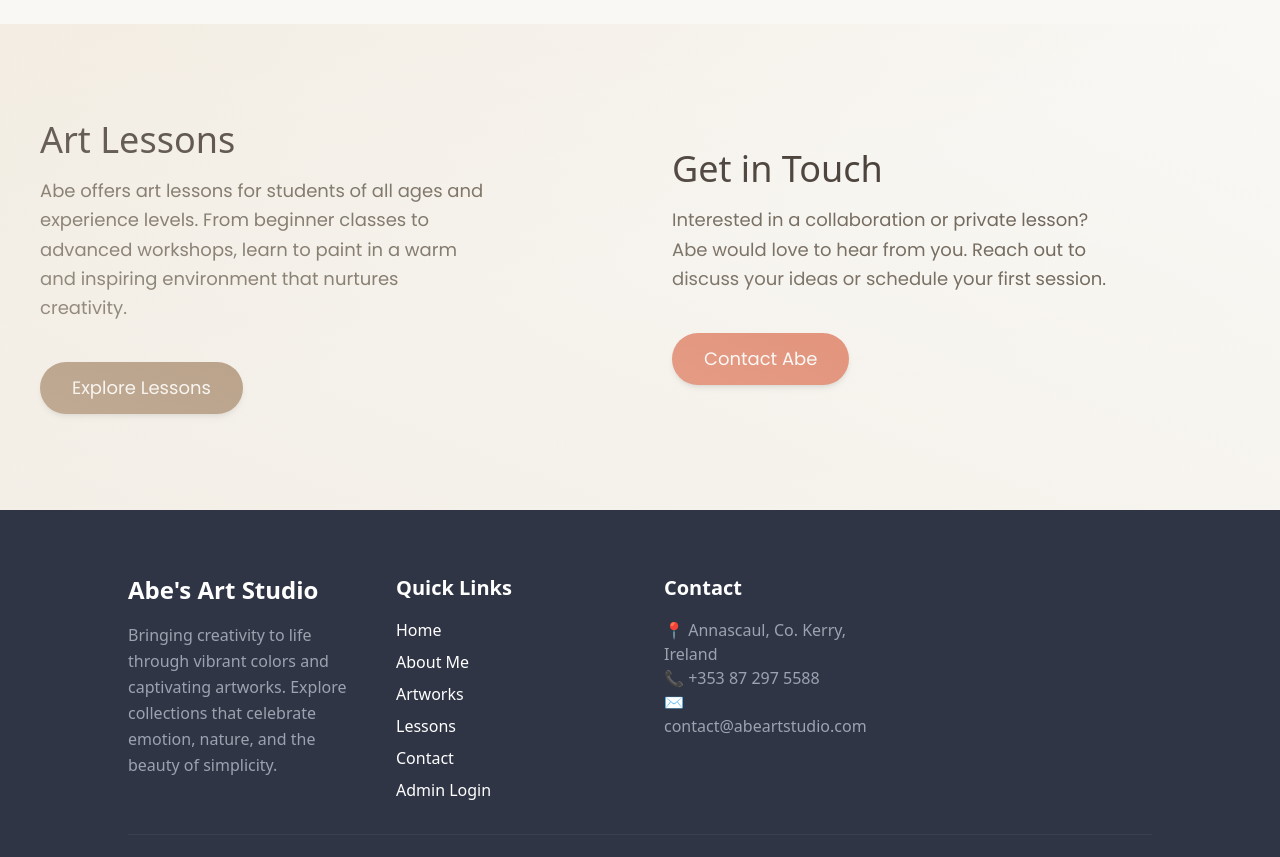
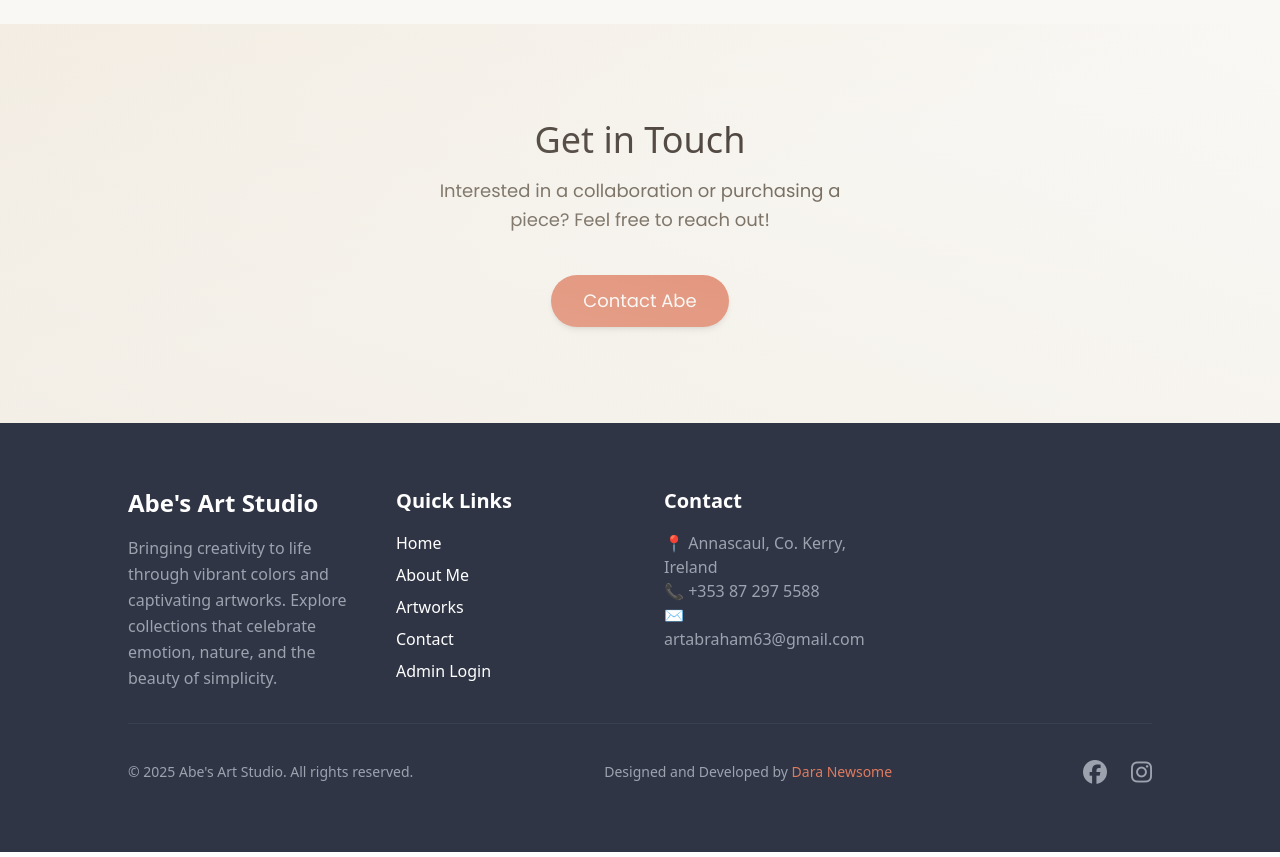
Before and after one commit to newsyd04/abes-art-site, a React (Vite) app: page / in a window 1280 px wide. Shown: the part 1940-2797 px from the top of the page. Built offline with nearby package versions, Linux system fonts and the light colour scheme; a web font is replaced by a local one.

Commit message:
remove lessons and social integration

```diff
--- a/src/components/Footer.jsx
+++ b/src/components/Footer.jsx
@@ -25,7 +25,6 @@ export default function Footer() {
               <li><a href="./" className="hover:text-gray-300 transition">Home</a></li>
               <li><a href="./about" className="hover:text-gray-300 transition">About Me</a></li>
               <li><a href="./artworks" className="hover:text-gray-300 transition">Artworks</a></li>
-              <li><a href="./lessons" className="hover:text-gray-300 transition">Lessons</a></li>
               <li><a href="./contact" className="hover:text-gray-300 transition">Contact</a></li>
               <li><a href="./login" className="hover:text-gray-300 transition">Admin Login</a></li>
             </ul>
@@ -40,10 +39,10 @@ export default function Footer() {
               <p>
                 ✉️{" "}
                 <a
-                  href="mailto:contact@abeartstudio.com"
+                  href="mailto:artabraham63@gmail.com"
                   className="hover:text-gray-300 transition"
                 >
-                  contact@abeartstudio.com
+                  artabraham63@gmail.com
                 </a>
               </p>
             </address>
@@ -73,32 +72,18 @@ export default function Footer() {
           {/* Social Links */}
           <div className="flex space-x-6 mt-4 md:mt-0">
             <a
-              href="#"
+              href="https://www.facebook.com/people/Irish-Artist-Abe-Boland/100028836773416/"
               aria-label="Facebook"
               className="hover:text-gray-300 transition"
             >
               <i className="fa-brands fa-facebook text-2xl"></i>
             </a>
             <a
-              href="#"
+              href="https://www.instagram.com/abe.boland/"
               aria-label="Instagram"
               className="hover:text-gray-300 transition"
             >
               <i className="fa-brands fa-instagram text-2xl"></i>
-            </a>
-            <a
-              href="#"
-              aria-label="Twitter"
-              className="hover:text-gray-300 transition"
-            >
-              <i className="fa-brands fa-twitter text-2xl"></i>
-            </a>
-            <a
-              href="#"
-              aria-label="LinkedIn"
-              className="hover:text-gray-300 transition"
-            >
-              <i className="fa-brands fa-linkedin text-2xl"></i>
             </a>
           </div>
         </div>
--- a/src/components/NavBar.jsx
+++ b/src/components/NavBar.jsx
@@ -51,7 +51,7 @@ export default function Navbar() {
               isHome ? "text-white" : "text-black"
             }`}
           >
-            {["about", "artworks", "lessons", "contact"].map((link) => (
+            {["about", "artworks", "login", "contact"].map((link) => (
               <li
                 key={link}
                 onClick={() => handleNavigation(`/${link}`)}
@@ -74,7 +74,7 @@ export default function Navbar() {
             <i className="fa-solid fa-xmark"></i>
           </button>
           <ul className="text-gray-900 text-center text-3xl space-y-8 font-quicksand">
-            {["about", "artworks", "lessons", "contact"].map((link) => (
+            {["about", "artworks", "login", "contact"].map((link) => (
               <li
                 key={link}
                 onClick={() => handleNavigation(`/${link}`)}
--- a/src/pages/ArtworksPage.jsx
+++ b/src/pages/ArtworksPage.jsx
@@ -53,8 +53,8 @@ export default function ArtworksPage() {
             Recent Works
           </h1>
           <p className="mt-2 text-[0.95rem] text-[#5C5247] max-w-md leading-relaxed">
-            A curated selection of paintings exploring stillness, texture, and
-            light — works that reflect quiet beauty in everyday moments.
+            A selection of my latest paintings and creations, showcasing my
+            evolving style and artistic journey.
           </p>
         </div>
 
--- a/src/pages/ContactPage.jsx
+++ b/src/pages/ContactPage.jsx
@@ -27,7 +27,7 @@ export default function ContactPage() {
         </h1>
         <Brushstroke />
         <p className="text-lg text-[#5C5247] leading-relaxed mb-10">
-          Reach out to me for inquiries about art lessons, collaborations, or
+          Reach out to me for inquiries about purchasing, collaborations, or
           artwork commissions. I’d love to hear from you and discuss your ideas.
         </p>
 
@@ -42,9 +42,9 @@ export default function ContactPage() {
 
           <div className="flex items-center justify-center space-x-4">
             <i className="fa-solid fa-envelope text-2xl text-[#9C7A5C]"></i>
-            <p className="text-xl font-medium text-[#2E2520]">
-              abe@artstudio.com
-            </p>
+            <a className="text-xl font-medium text-[#2E2520]" href="mailto:artabraham63@gmail.com">
+              artabraham63@gmail.com
+            </a>
           </div>
 
           <div className="flex items-center justify-center space-x-4">
@@ -61,22 +61,16 @@ export default function ContactPage() {
         {/* Social Icons */}
         <div className="flex justify-center space-x-6">
           <a
-            href="#"
+            href="https://www.facebook.com/people/Irish-Artist-Abe-Boland/100028836773416/"
             className="text-[#9C7A5C] text-2xl hover:text-[#7B5E45] transition"
           >
             <i className="fa-brands fa-facebook"></i>
           </a>
           <a
-            href="#"
+            href="https://www.instagram.com/abe.boland/"
             className="text-[#9C7A5C] text-2xl hover:text-[#7B5E45] transition"
           >
             <i className="fa-brands fa-instagram"></i>
-          </a>
-          <a
-            href="#"
-            className="text-[#9C7A5C] text-2xl hover:text-[#7B5E45] transition"
-          >
-            <i className="fa-brands fa-twitter"></i>
           </a>
         </div>
       </div>
--- a/src/pages/HomePage.jsx
+++ b/src/pages/HomePage.jsx
@@ -126,36 +126,17 @@ export default function HomePage() {
         </div>
       </section>
 
-      {/* Unified Lessons & Contact Section */}
+        {/* Contact Section */}
         <section className="relative py-24 bg-gradient-to-br from-[#F5EFE6] via-[#F9F8F5] to-[#FAF9F6] px-10">
-        <div className="max-w-7xl mx-auto grid grid-cols-1 md:grid-cols-2 gap-16 items-center">
-          {/* Art Lessons */}
-          <div className="text-center md:text-left">
-            <h2 className="text-4xl font-[Playfair_Display] text-[#2E2520] mb-4">
-              Art Lessons
-            </h2>
-            <p className="text-[#5C5247] font-[Poppins] text-lg max-w-md mx-auto md:mx-0 mb-10 leading-relaxed">
-              Abe offers art lessons for students of all ages and experience
-              levels. From beginner classes to advanced workshops, learn to
-              paint in a warm and inspiring environment that nurtures creativity.
-            </p>
-            <Link
-              to="/lessons"
-              className="inline-block bg-[#9C7A5C] hover:bg-[#7C5E45] text-white px-8 py-3 rounded-full text-lg font-[Poppins] transition shadow-md hover:shadow-lg"
-            >
-              Explore Lessons
-            </Link>
-          </div>
-
+          <div className="max-w-7xl mx-auto flex justify-center">
             {/* Get in Touch */}
-          <div className="text-center md:text-left">
+            <div className="text-center">
               <h2 className="text-4xl font-[Playfair_Display] text-[#2E2520] mb-4">
                 Get in Touch
               </h2>
               <p className="text-[#5C5247] font-[Poppins] text-lg max-w-md mx-auto md:mx-0 mb-10 leading-relaxed">
-              Interested in a collaboration or private lesson? Abe would love to
-              hear from you. Reach out to discuss your ideas or schedule your
-              first session.
+                Interested in a collaboration or purchasing a piece? Feel free to
+                reach out!
               </p>
               <Link
                 to="/contact"
--- a/src/pages/LoginPage.jsx
+++ b/src/pages/LoginPage.jsx
@@ -17,7 +17,13 @@ export default function LoginPage() {
   };
 
   return (
-    <div className="min-h-screen flex items-center justify-center bg-[#F3EFEA] font-[Poppins]">
+    <div
+      className="min-h-screen flex items-center justify-center bg-[#F1EEE6] font-[Poppins]"
+      style={{
+        backgroundImage: "url('https://www.transparenttextures.com/patterns/paper-fibers.png')",
+        backgroundColor: "#F1EEE6",
+      }}
+    >
       <div className="bg-white p-10 rounded-3xl shadow-lg w-full max-w-sm border border-[#EAE4DA]">
         <h1 className="text-3xl font-semibold text-center text-[#2E2520] mb-6">
           Admin Login
--- a/src/pages/UploadPage.jsx
+++ b/src/pages/UploadPage.jsx
@@ -61,7 +61,7 @@ export default function UploadPage() {
 
   return (
     <div className="min-h-screen bg-[#F1EEE6] pt-32 pb-16 px-4 sm:px-8 md:px-12 font-[Poppins]">
-      <div className="max-w-6xl mx-auto flex flex-col gap-10">
+      <div className="max-w-3xl mx-auto flex flex-col gap-10">
         {/* Upload Form */}
         <div className="bg-white/90 p-6 sm:p-8 rounded-2xl shadow-md border border-[#EAE4DA]">
           <h1 className="text-3xl text-[#2E2520] font-[Playfair_Display] mb-6 text-center">
```
Also changed, not shown: src/pages/AboutPage.jsx (+14 -18 lines). Lines whose indentation alone changed are shown as unchanged.
